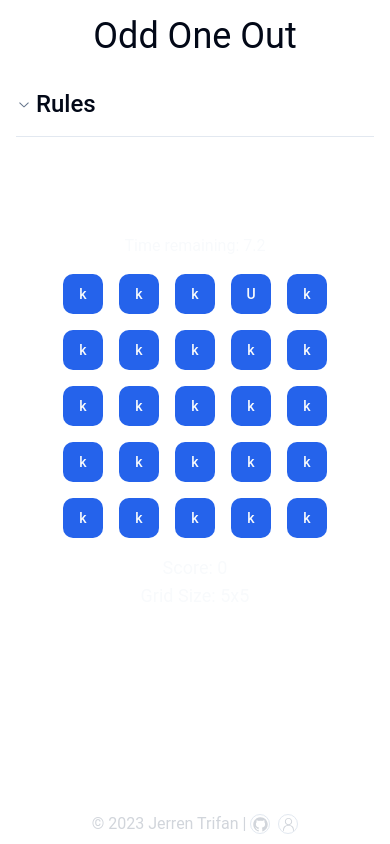
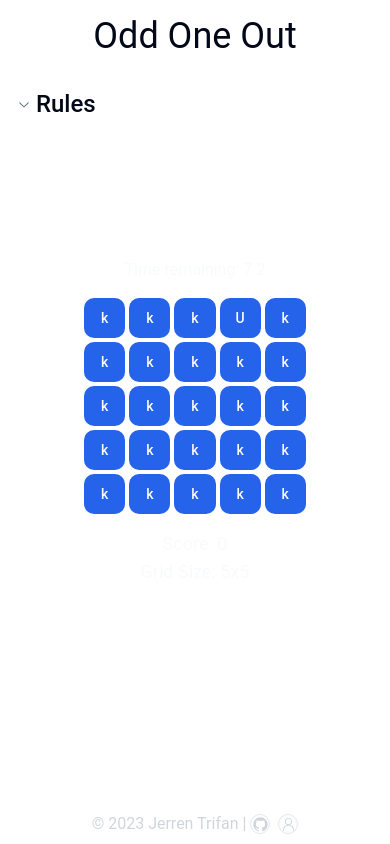
Before and after one commit to Trifall/odd-one-out, a React (Vite) app: page / in a window 390 px wide. Both pictures are taken after a click on the button "Start Game". Built offline with nearby package versions, Linux system fonts and the light colour scheme.

Commit message:
add mobile styling

```diff
--- a/src/components/rulesBox.tsx
+++ b/src/components/rulesBox.tsx
@@ -2,7 +2,7 @@ import { Accordion, AccordionContent, AccordionItem, AccordionTrigger } from './
 
 const RulesBox = () => {
 	return (
-		<div className='relative z-[1005]  px-4'>
+		<div className='relative z-[1005] px-4'>
 			<Accordion type='single' collapsible className='w-full'>
 				<AccordionItem value='item-1'>
 					<AccordionTrigger>
--- a/src/components/screens/activeGameView.tsx
+++ b/src/components/screens/activeGameView.tsx
@@ -1,3 +1,4 @@
+import useBetterMediaQuery from '../../hooks/useBetterMediaQuery';
 import { GameState } from '../../types/types';
 import { Button } from '../ui/button';
 
@@ -17,17 +18,23 @@ const ActiveGameView = ({
 	grid: Array<Array<string>>;
 	handleTileClick: (symbol: string) => void;
 	handleContinueClick: () => void;
-}) => (
+}) => {
+	const isMobile = useBetterMediaQuery('(max-width: 480px)');
+	if (isMobile === undefined) return <></>;
+	const buttonSize = isMobile ? '30px' : '40px';
+	console.log(`isMobile: ${isMobile}`);
+
+	return (
 		<>
 			{gameState !== 'PAUSED' && (
 				<>
 					<div className='mb-4 flex w-full justify-center'>
 						<div>Time remaining: {timeRemaining.toFixed(1)}</div>
 					</div>
-				<div className={`grid ${`grid-cols-${gridSize}`}  gap-4`}>
+					<div className={`grid ${`grid-cols-${gridSize}`}  ${isMobile ? 'gap-1' : 'gap-2'}`}>
 						{grid.flat().map((symbol, index) => (
 							<Button
-							className='max-h-[40px] min-h-[40px] min-w-[40px] max-w-[40px]'
+								className={`max-h-[${buttonSize}] min-h-[${buttonSize}] min-w-[${buttonSize}] max-w-[${buttonSize}] `}
 								key={index}
 								onClick={() => handleTileClick(symbol)}
 							>
@@ -55,5 +62,6 @@ const ActiveGameView = ({
 			)}
 		</>
 	);
+};
 
 export default ActiveGameView;
--- a/src/components/ui/accordion.tsx
+++ b/src/components/ui/accordion.tsx
@@ -10,7 +10,7 @@ const AccordionItem = React.forwardRef<
 	React.ElementRef<typeof AccordionPrimitive.Item>,
 	React.ComponentPropsWithoutRef<typeof AccordionPrimitive.Item>
 >(({ className, ...props }, ref) => (
-	<AccordionPrimitive.Item ref={ref} className={cn('border-b', className)} {...props} />
+	<AccordionPrimitive.Item ref={ref} className={cn('data-[state=open]:bg-background', className)} {...props} />
 ));
 AccordionItem.displayName = 'AccordionItem';
 
@@ -41,7 +41,7 @@ const AccordionContent = React.forwardRef<
 	<AccordionPrimitive.Content
 		ref={ref}
 		className={cn(
-			'overflow-hidden bg-background text-sm data-[state=closed]:animate-accordion-up data-[state=open]:animate-accordion-down',
+			'overflow-hidden bg-background text-sm data-[state=closed]:animate-accordion-up data-[state=open]:animate-accordion-down data-[state=open]:border-b',
 			className
 		)}
 		{...props}
--- /dev/null
+++ b/src/hooks/useBetterMediaQuery.ts
@@ -0,0 +1,21 @@
+import { useEffect, useState } from 'react';
+
+/**
+ * Modified from link below
+ * @see https://observablehq.com/@werehamster/avoiding-hydration-mismatch-when-using-react-hooks
+ * @param mediaQueryString
+ * @returns {unknown}
+ */
+export default function useBetterMediaQuery(mediaQueryString: string) {
+	const [matches, setMatches] = useState<boolean | undefined>(undefined);
+
+	useEffect(() => {
+		const mediaQueryList = window.matchMedia(mediaQueryString);
+		const listener = () => setMatches(!!mediaQueryList.matches);
+		listener();
+		mediaQueryList.addEventListener('change', listener);
+		return () => mediaQueryList.removeEventListener('change', listener);
+	}, [mediaQueryString]);
+
+	return matches;
+}
--- a/tailwind.config.js
+++ b/tailwind.config.js
@@ -5,6 +5,18 @@ module.exports = {
 	safelist: [
 		{
 			pattern: /grid-cols-./,
+		},
+		{
+			pattern: /min-w-\[./,
+		},
+		{
+			pattern: /max-w-\[./,
+		},
+		{
+			pattern: /min-h-\[./,
+		},
+		{
+			pattern: /max-h-\[./,
 		},
 	],
 	theme: {
```
Lines whose indentation alone changed are shown as unchanged.
